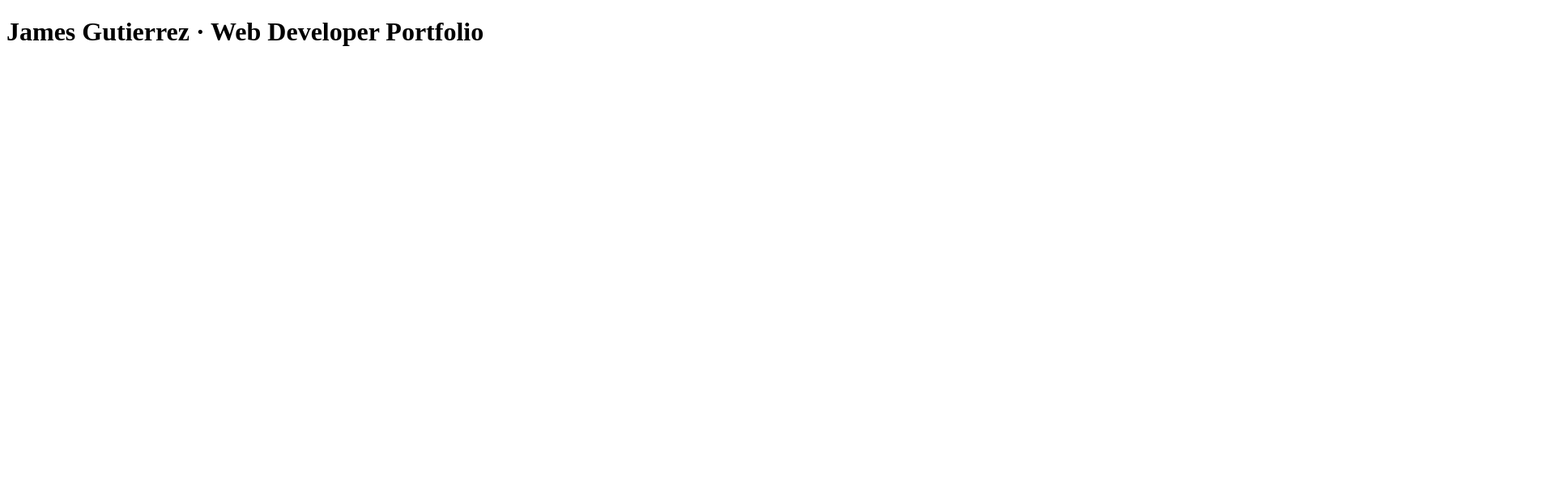
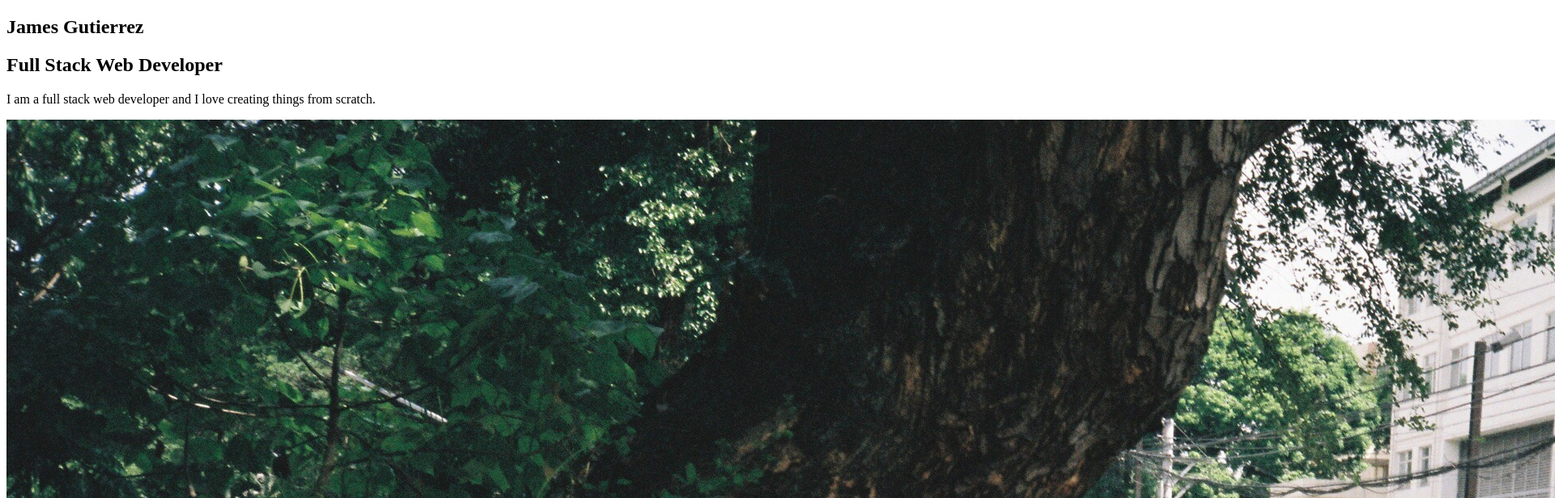
Before and after one commit to jeemuzu/portfolio, a plain HTML site: page index.html in a window 1280 px wide. Shown: the top 616 px of the page at 81% size, 1920 px wide, since content can reach past the window. Drawn offline with Linux system fonts and the light colour scheme.

Commit message:
#3 - Add some conotent and image to the page

```diff
--- a/index.html
+++ b/index.html
@@ -4,6 +4,14 @@
 	<title>James Gutierrez &middot; Web Developer Portfolio</title>
 </head>
 <body>
-	<h1>James Gutierrez &middot; Web Developer Portfolio</h1>
+	<div class="container">
+		<section id="landing">
+		<h1>James Gutierrez</h1>
+		<h2>Full Stack Web Developer</h2>
+		<p>I am a full stack web developer and I love creating things from scratch.</p>
+		<img src="./images/IMG_3630.JPG" alt="My profile image.">
+		</section>
+		<section id="gallery"></section>
+	</div>
 </body>
 </html>
```
Also changed, not shown: images/IMG_3630.JPG (added).
